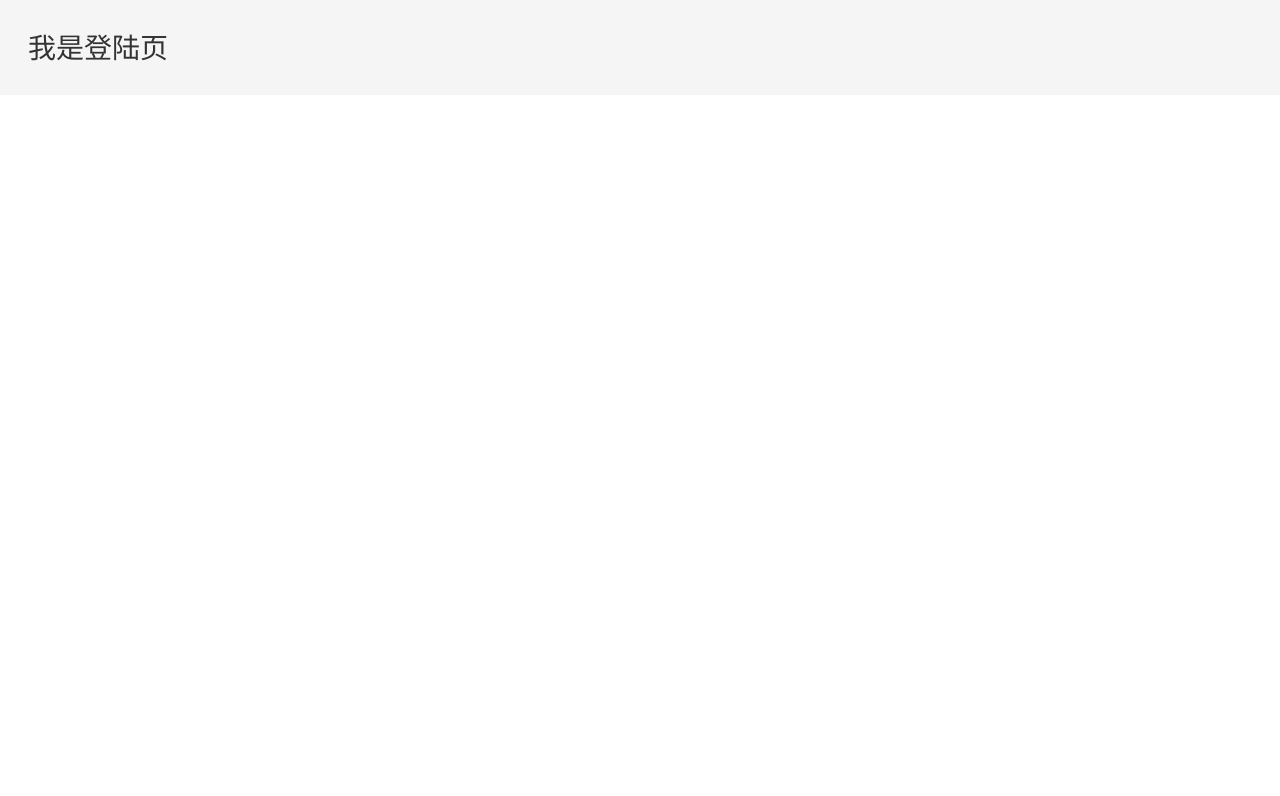
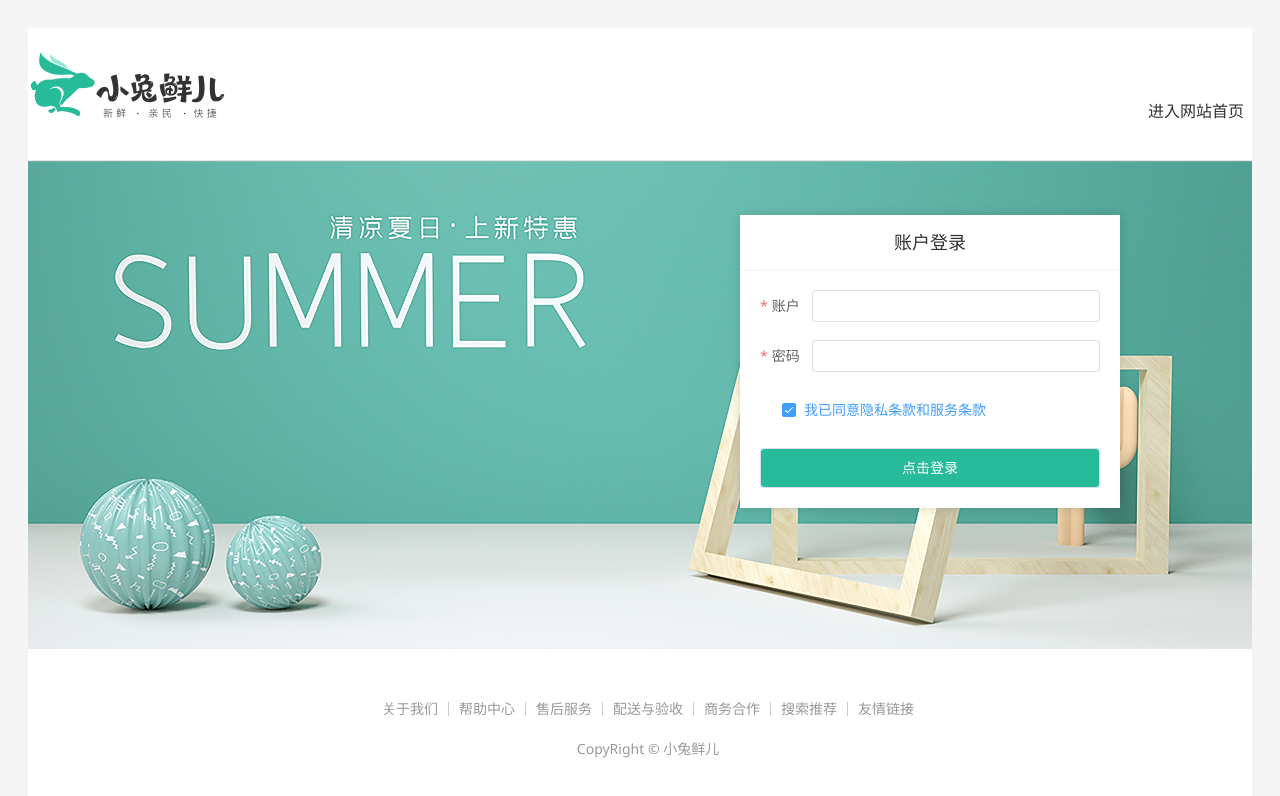
Before and after one commit to Tom1454/vue3Rabbit, a Vue app: page /login in a window 1280 px wide. Shown: the top 796 px of the page. Built offline with nearby package versions, Linux system fonts and the light colour scheme; a small style sheet from the web is missing.

Commit message:
登陆功能实现

```diff
--- /dev/null
+++ b/src/apis/user.js
@@ -0,0 +1,11 @@
+import httpInstance from "@/utils/http";
+export const loginAPI= ({account,password})=>{
+  return httpInstance({
+    url:'/login',
+    method:'POST',
+    data:{
+      account,
+      password
+    }
+  })
+}
--- a/src/utils/http.js
+++ b/src/utils/http.js
@@ -1,8 +1,10 @@
 //axios 的封转
 import axios from "axios";
- const  httpInstance=  axios.create({
-  baseURL:'http://pcapi-xiaotuxian-front-devtest.itheima.net',
-  timeout:5000
+import { ElMessage } from 'element-plus'
+import 'element-plus/theme-chalk/el-message.css'
+const httpInstance = axios.create({
+  baseURL: 'http://pcapi-xiaotuxian-front-devtest.itheima.net',
+  timeout: 5000
 })
 
 //拦截器
@@ -13,6 +15,11 @@
 
 // axios响应式拦截器
 httpInstance.interceptors.response.use(res => res.data, e => {
+  //统一错误提示
+  ElMessage({
+    type: 'warning',
+    message: e.response.data.msg
+  })
   return Promise.reject(e)
 })
 
--- a/src/views/Layout/components/LayoutNav.vue
+++ b/src/views/Layout/components/LayoutNav.vue
@@ -11,7 +11,7 @@
           <li>
             <el-popconfirm title="确认退出吗?" confirm-button-text="确认" cancel-button-text="取消">
               <template #reference>
-                <a href="javascript:;">退出登录</a>
+                <a href="javascript:;" @click="$router.push('/login')">退出登录</a>
               </template>
             </el-popconfirm>
           </li>
--- a/src/views/Login/index.vue
+++ b/src/views/Login/index.vue
@@ -1,3 +1,332 @@
+<script setup>
+import { ref } from 'vue'
+import { loginAPI } from '@/apis/user';
+import { ElMessage } from 'element-plus'
+import 'element-plus/theme-chalk/el-message.css'
+import {useRouter} from 'vue-router'
+// 表单数据对象
+const userInfo = ref({
+  account: '',
+  password: '',
+  agree: true
+})
+
+// 规则数据对象
+const rules = {
+  account: [
+    { required: true, message: '用户名不能为空' }
+  ],
+  password: [
+    { required: true, message: '密码不能为空' },
+    { min: 6, max: 24, message: '密码长度要求6-14个字符' }
+  ],
+  agree: [
+    {
+      validator: (rule, val, callback) => {
+        return val ? callback() : new Error('请先同意协议')
+      }
+    }
+  ]
+}
+const router=useRouter()
+const formRef= ref(null)
+const doLogin =()=>{
+  const {account,password} =userInfo.value
+  formRef.value.validate(async (valid)=>{
+if(valid){
+  //TODO LOGIN
+ const res = await loginAPI({account,password} )
+ console.log(res);
+ ElMessage({ type: 'success', message: '登录成功' })
+ router.replace({path:'/'})
+}
+  })
+}
+
+</script>
+
+
 <template>
-  <h1>我是登陆页  </h1>
+  <div>
+    <header class="login-header">
+      <div class="container m-top-20">
+        <h1 class="logo">
+          <RouterLink to="/">小兔鲜</RouterLink>
+        </h1>
+        <RouterLink class="entry" to="/">
+          进入网站首页
+          <i class="iconfont icon-angle-right"></i>
+          <i class="iconfont icon-angle-right"></i>
+        </RouterLink>
+      </div>
+    </header>
+    <section class="login-section">
+      <div class="wrapper">
+        <nav>
+          <a href="javascript:;">账户登录</a>
+        </nav>
+        <div class="account-box">
+          <div class="form">
+            <el-form ref="formRef" :model="userInfo" :rules="rules" status-icon>
+        <el-form-item prop="account" label="账户">
+          <el-input v-model="userInfo.account" />
+        </el-form-item>
+        <el-form-item prop="password" label="密码">
+          <el-input v-model="userInfo.password" />
+        </el-form-item>
+        <el-form-item prop="agree" label-width="22px">
+          <el-checkbox v-model="userInfo.agree" size="large">
+            我已同意隐私条款和服务条款
+          </el-checkbox>
+        </el-form-item>
+        <el-button size="large" class="subBtn" @click="doLogin">点击登录</el-button>
+      </el-form>
+          </div>
+        </div>
+      </div>
+    </section>
+
+    <footer class="login-footer">
+      <div class="container">
+        <p>
+          <a href="javascript:;">关于我们</a>
+          <a href="javascript:;">帮助中心</a>
+          <a href="javascript:;">售后服务</a>
+          <a href="javascript:;">配送与验收</a>
+          <a href="javascript:;">商务合作</a>
+          <a href="javascript:;">搜索推荐</a>
+          <a href="javascript:;">友情链接</a>
+        </p>
+        <p>CopyRight &copy; 小兔鲜儿</p>
+      </div>
+    </footer>
+  </div>
 </template>
+
+<style scoped lang='scss'>
+.login-header {
+  background: #fff;
+  border-bottom: 1px solid #e4e4e4;
+
+  .container {
+    display: flex;
+    align-items: flex-end;
+    justify-content: space-between;
+  }
+
+  .logo {
+    width: 200px;
+
+    a {
+      display: block;
+      height: 132px;
+      width: 100%;
+      text-indent: -9999px;
+      background: url("@/assets/images/logo.png") no-repeat center 18px / contain;
+    }
+  }
+
+  .sub {
+    flex: 1;
+    font-size: 24px;
+    font-weight: normal;
+    margin-bottom: 38px;
+    margin-left: 20px;
+    color: #666;
+  }
+
+  .entry {
+    width: 120px;
+    margin-bottom: 38px;
+    font-size: 16px;
+
+    i {
+      font-size: 14px;
+      color: $xtxColor;
+      letter-spacing: -5px;
+    }
+  }
+}
+
+.login-section {
+  background: url('@/assets/images/login-bg.png') no-repeat center / cover;
+  height: 488px;
+  position: relative;
+
+  .wrapper {
+    width: 380px;
+    background: #fff;
+    position: absolute;
+    left: 50%;
+    top: 54px;
+    transform: translate3d(100px, 0, 0);
+    box-shadow: 0 0 10px rgba(0, 0, 0, 0.15);
+
+    nav {
+      font-size: 14px;
+      height: 55px;
+      margin-bottom: 20px;
+      border-bottom: 1px solid #f5f5f5;
+      display: flex;
+      padding: 0 40px;
+      text-align: right;
+      align-items: center;
+
+      a {
+        flex: 1;
+        line-height: 1;
+        display: inline-block;
+        font-size: 18px;
+        position: relative;
+        text-align: center;
+      }
+    }
+  }
+}
+
+.login-footer {
+  padding: 30px 0 50px;
+  background: #fff;
+
+  p {
+    text-align: center;
+    color: #999;
+    padding-top: 20px;
+
+    a {
+      line-height: 1;
+      padding: 0 10px;
+      color: #999;
+      display: inline-block;
+
+      ~a {
+        border-left: 1px solid #ccc;
+      }
+    }
+  }
+}
+
+.account-box {
+  .toggle {
+    padding: 15px 40px;
+    text-align: right;
+
+    a {
+      color: $xtxColor;
+
+      i {
+        font-size: 14px;
+      }
+    }
+  }
+
+  .form {
+    padding: 0 20px 20px 20px;
+
+    &-item {
+      margin-bottom: 28px;
+
+      .input {
+        position: relative;
+        height: 36px;
+
+        >i {
+          width: 34px;
+          height: 34px;
+          background: #cfcdcd;
+          color: #fff;
+          position: absolute;
+          left: 1px;
+          top: 1px;
+          text-align: center;
+          line-height: 34px;
+          font-size: 18px;
+        }
+
+        input {
+          padding-left: 44px;
+          border: 1px solid #cfcdcd;
+          height: 36px;
+          line-height: 36px;
+          width: 100%;
+
+          &.error {
+            border-color: $priceColor;
+          }
+
+          &.active,
+          &:focus {
+            border-color: $xtxColor;
+          }
+        }
+
+        .code {
+          position: absolute;
+          right: 1px;
+          top: 1px;
+          text-align: center;
+          line-height: 34px;
+          font-size: 14px;
+          background: #f5f5f5;
+          color: #666;
+          width: 90px;
+          height: 34px;
+          cursor: pointer;
+        }
+      }
+
+      >.error {
+        position: absolute;
+        font-size: 12px;
+        line-height: 28px;
+        color: $priceColor;
+
+        i {
+          font-size: 14px;
+          margin-right: 2px;
+        }
+      }
+    }
+
+    .agree {
+      a {
+        color: #069;
+      }
+    }
+
+    .btn {
+      display: block;
+      width: 100%;
+      height: 40px;
+      color: #fff;
+      text-align: center;
+      line-height: 40px;
+      background: $xtxColor;
+
+      &.disabled {
+        background: #cfcdcd;
+      }
+    }
+  }
+
+  .action {
+    padding: 20px 40px;
+    display: flex;
+    justify-content: space-between;
+    align-items: center;
+
+    .url {
+      a {
+        color: #999;
+        margin-left: 10px;
+      }
+    }
+  }
+}
+
+.subBtn {
+  background: $xtxColor;
+  width: 100%;
+  color: #fff;
+}
+</style>
```
